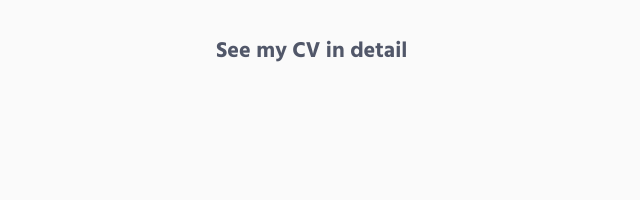
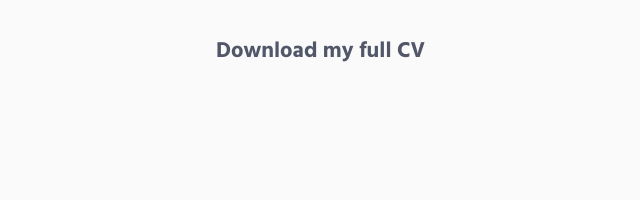
Before and after one commit to Carmen-Aguilar/portfolio, a plain HTML site: page index.html in a window 1280 px wide. Shown: the part 2716-2916 px from the top of the page, 244-884 px from the left. Drawn offline with Linux system fonts and the light colour scheme.

Commit message:
Update index.html

```diff
--- a/index.html
+++ b/index.html
@@ -481,7 +481,7 @@
             </div>
             <!-- End Progress Box -->
             <br>
-            <h3><a href="https://www.linkedin.com/in/carmenaguilargarcia/?locale=en_US" target="_blank">See my CV in detail</a></h3>
+            <h3><a href="https://github.com/Carmen-Aguilar/portfolio/blob/gh-pages/img/CV%20Carmen-Aguilar-online.pdf" target="_blank">Download my full CV</a></h3>
         <!--// end row -->
     </div>
   </div>
```
